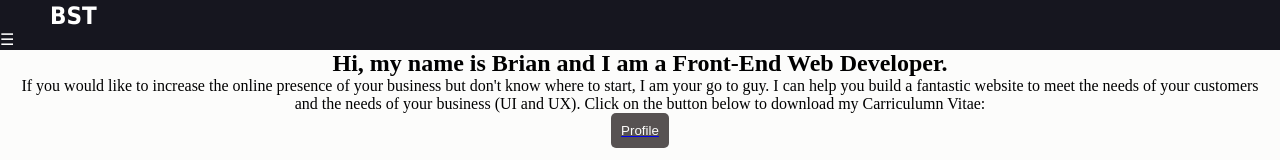
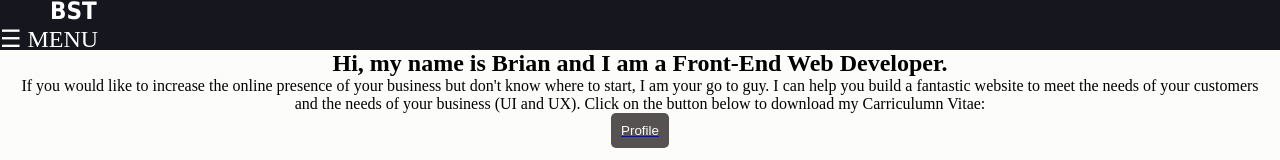
Before and after one commit to BrianStatesThat/BrianStatesThat, a plain HTML site: page index.html in a window 1280 px wide. Shown: the top 160 px of the page. Drawn offline with Linux system fonts and the light colour scheme; a web font is replaced by a local one.

Commit message:
MENU TOGGLE DISAPPEARED

```diff
--- a/index.html
+++ b/index.html
@@ -14,7 +14,7 @@
       <div class="navbar" id="navbar">
         <nav>
           <h2>BST</h2>
-          <span class="openbtn" id="menu-toggle">&#9776;</span>
+          <span class="openbtn" id="menu-toggle">&#9776; MENU</span>
           <div id="menu" class="menu">
             <ul>
               <li><span class="close-btn" onclick="closeMenu()">&times;</span></li>
--- a/styles.css
+++ b/styles.css
@@ -216,7 +216,7 @@
 
     /*Menu*/
 
-    .menu-toggle {
+    #menu-toggle {
       color: white;
       font-size: 24px;
       cursor: pointer;
```
